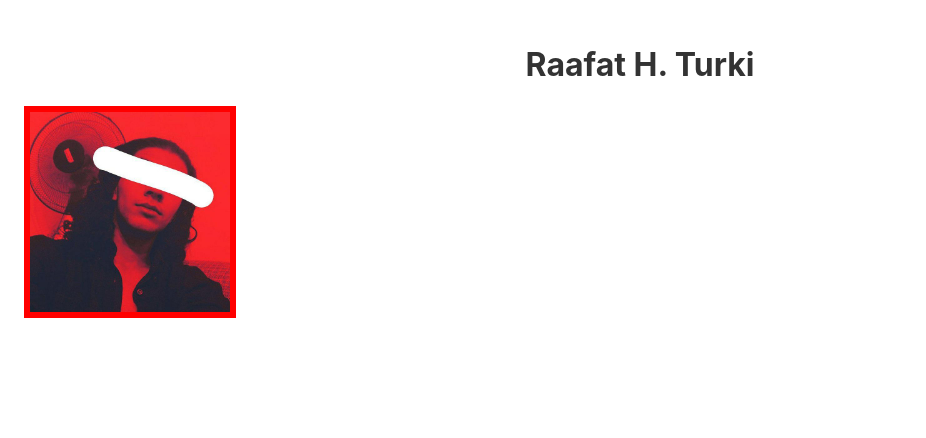
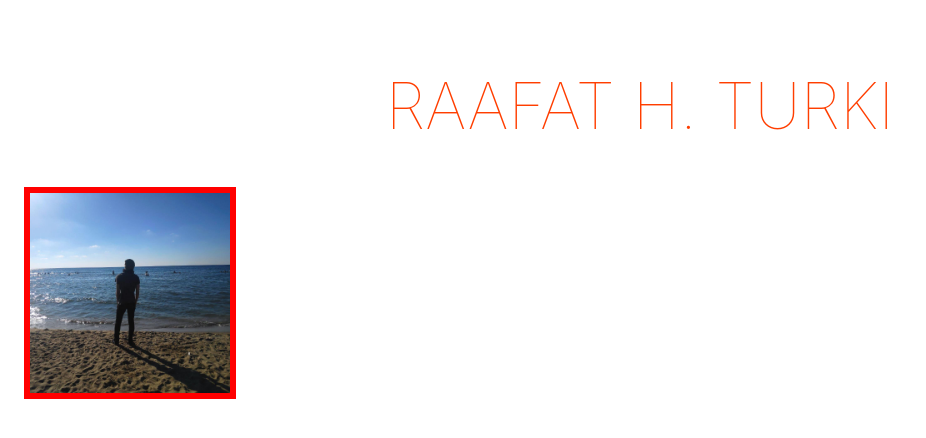
Before and after one commit to RaafatTurki/eve, a Svelte app: page / in a window 1280 px wide. Shown: the top 438 px of the page, without its empty margins (0-926 px from the left). Built offline with nearby package versions, Linux system fonts and the light colour scheme.

Commit message:
chore: static content

```diff
--- a/src/static/global.css
+++ b/src/static/global.css
@@ -1,3 +1,14 @@
+/* * { */
+/*   margin: 0; */
+/*   padding: 0; */
+/* } */
+
+:root {
+  --bg: #f4f4f4;
+  --fg: #333;
+  --sel: #ff3e00;
+}
+
 html, body {
 	position: relative;
 	width: 100%;
@@ -23,6 +34,13 @@
 
 a:visited {
 	color: rgb(0,80,160);
+}
+
+h1 {
+    color: #ff3e00;
+    text-transform: uppercase;
+    font-size: 4em;
+    font-weight: 100;
 }
 
 label {
```
Also changed, not shown: src/static/img/me.jpg, src/static/img/me_red.jpg (added).
